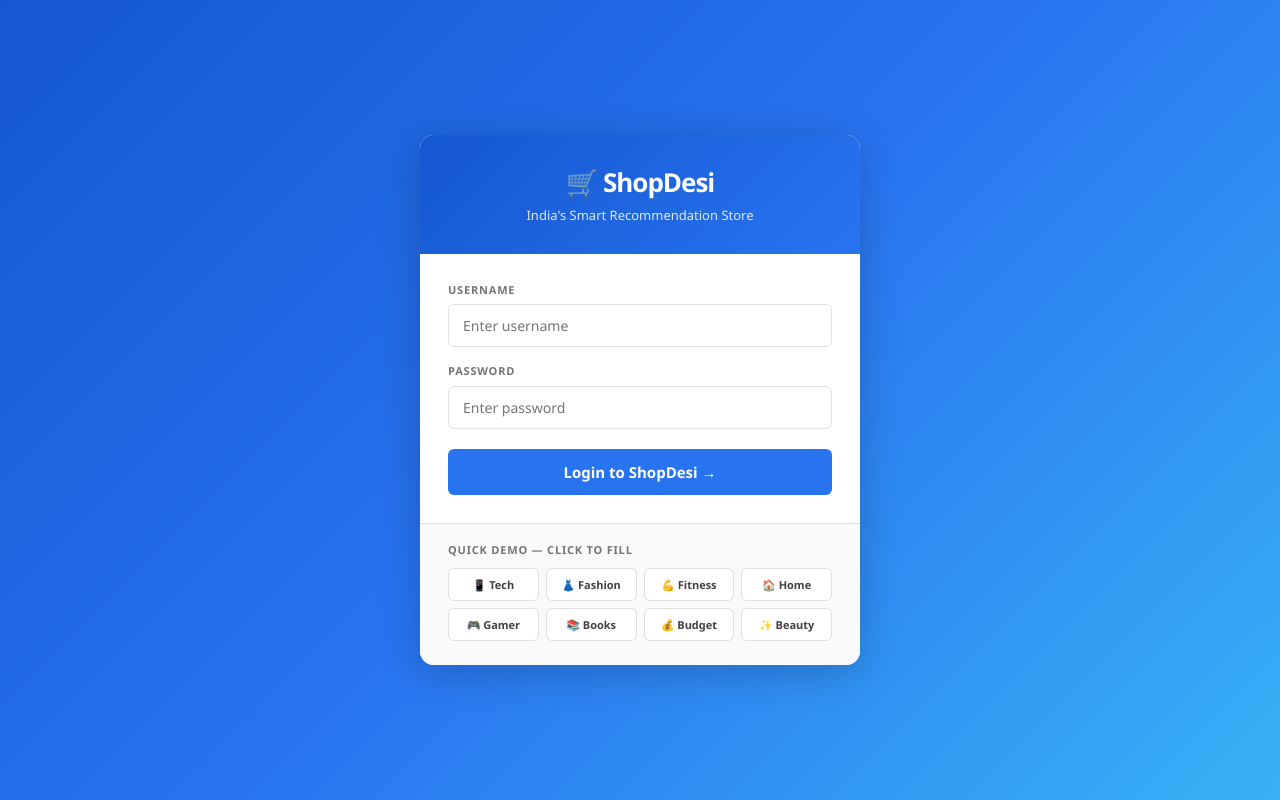
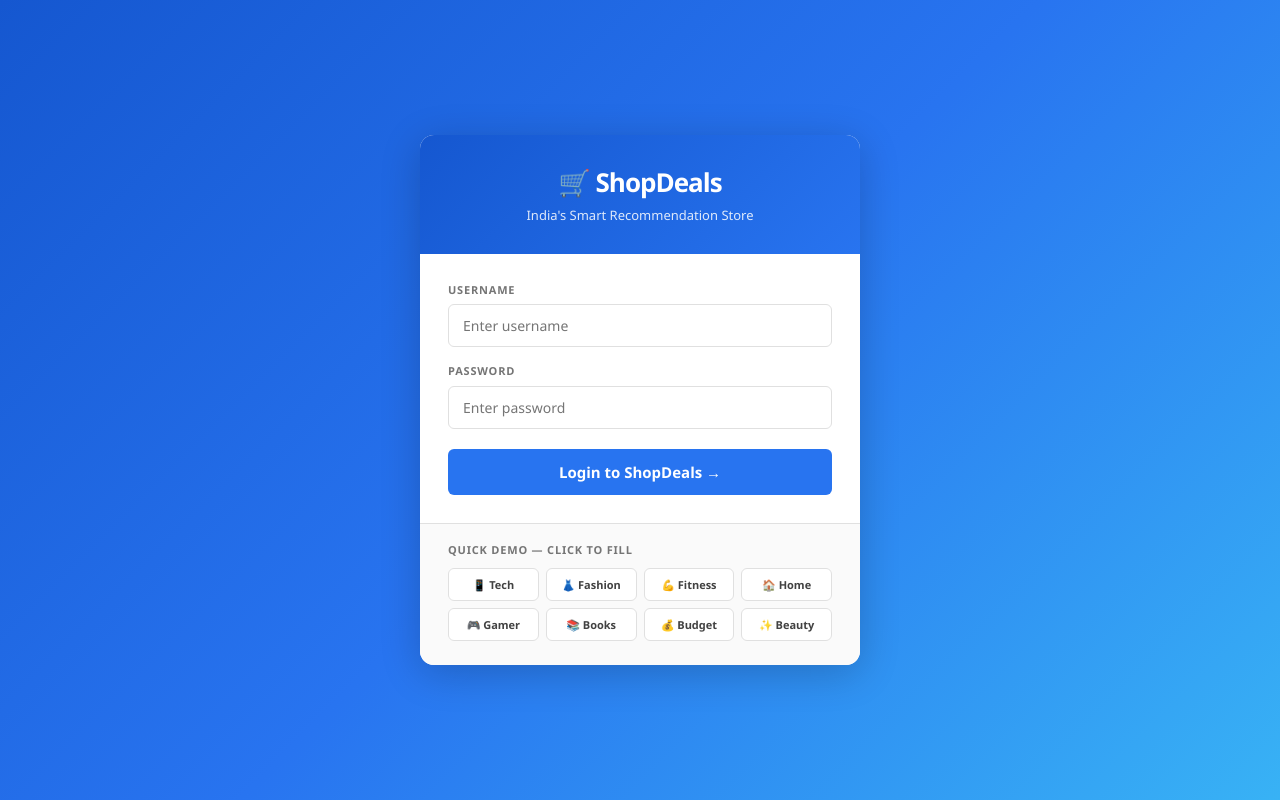
Before and after one commit to Vishesh-Dhiman/RecommendationShop, a Flask app: template templates/login.html in a window 1280 px wide. Run offline with Flask 3, Linux system fonts and the light colour scheme; the template is opened without the code that fills it, so the values that code supplies are empty.

Commit message:
Update branding from ShopDesi to ShopDeals

```diff
--- a/templates/login.html
+++ b/templates/login.html
@@ -3,14 +3,14 @@
 <head>
 <meta charset="UTF-8"/>
 <meta name="viewport" content="width=device-width,initial-scale=1.0"/>
-<title>Login — ShopDesi</title>
+<title>Login — ShopDeals</title>
 <link rel="stylesheet" href="/static/css/style.css"/>
 </head>
 <body>
 <div class="login-page-wrap">
 <div class="login-card">
   <div class="login-card-top">
-    <div class="login-logo">🛒 ShopDesi</div>
+    <div class="login-logo">🛒 ShopDeals</div>
     <div class="login-sub">India's Smart Recommendation Store</div>
   </div>
   <div class="login-card-body">
@@ -24,7 +24,7 @@
         <label>Password</label>
         <input class="form-inp" type="password" name="password" placeholder="Enter password" required/>
       </div>
-      <button type="submit" class="login-btn">Login to ShopDesi →</button>
+      <button type="submit" class="login-btn">Login to ShopDeals →</button>
     </form>
   </div>
   <div class="demo-section">
```
